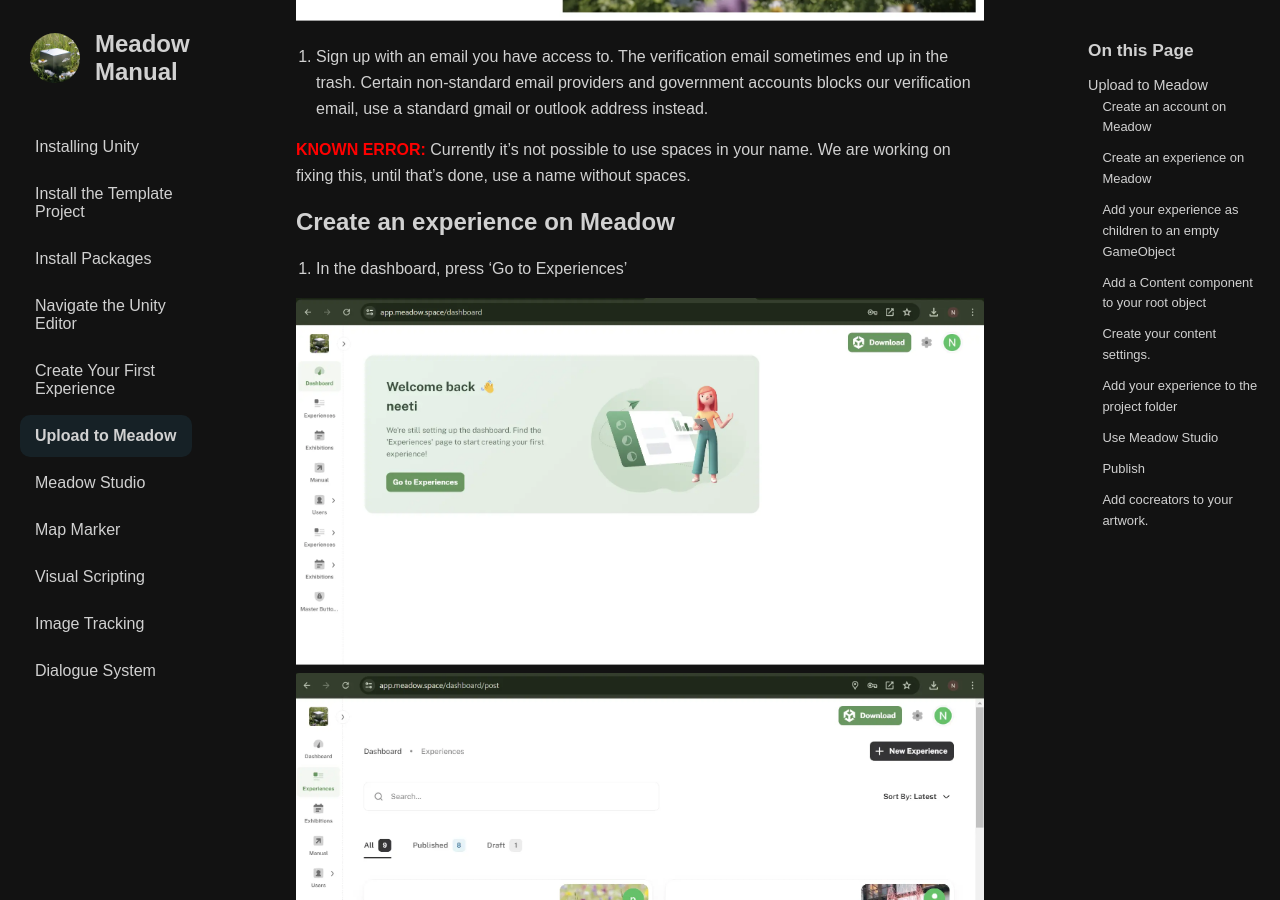
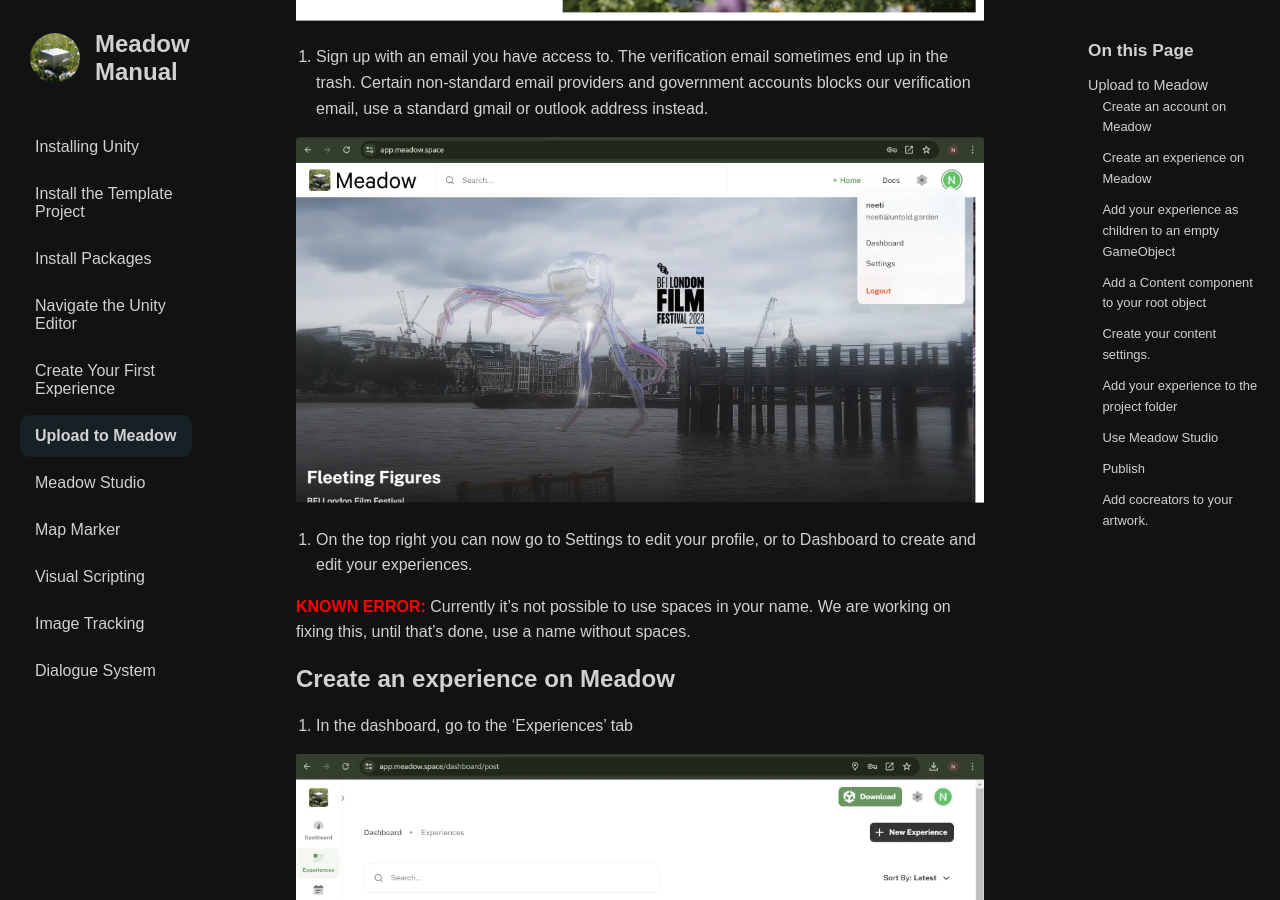
Before and after one commit to untoldgarden/meadow-manual, a Jekyll site: the page built from upload-to-meadow.md, in a window 1280 px wide and 900 px high, scrolled down 1172 px. Built offline with Jekyll 4.4.1, drawn with Linux system fonts in a browser that asks for light colours; the table of contents is made by our own code.

Commit message:
profile settings and dashboard instruction added

```diff
--- a/upload-to-meadow.md
+++ b/upload-to-meadow.md
@@ -23,13 +23,16 @@
 
 3. Sign up with an email you have access to. The verification email sometimes end up in the trash. Certain non-standard email providers and government accounts blocks our verification email, use a standard gmail or outlook address instead.
 
+![alt_text](images/m-settings.webp "Settings")
+
+4. On the top right you can now go to Settings to edit your profile, or to Dashboard to create and edit your experiences.
+
 **<font color="red">KNOWN ERROR:</font>** Currently it's not possible to use spaces in your name. We are working on fixing this, until that's done, use a name without spaces.
 
 ## Create an experience on Meadow
 
-1. In the dashboard, press 'Go to Experiences'
+1. In the dashboard, go to the 'Experiences' tab
 
-![alt_text](images/m-dashboard.webp "Dashboard")
 ![alt_text](images/m-experiences.webp "Experiences")
 
 2. Now you are in the Experience tab where any Experience you make or collaborate on will be visible. On the top right, click '+ New Experience'
```
Also changed, not shown: images/m-settings.webp (added).
